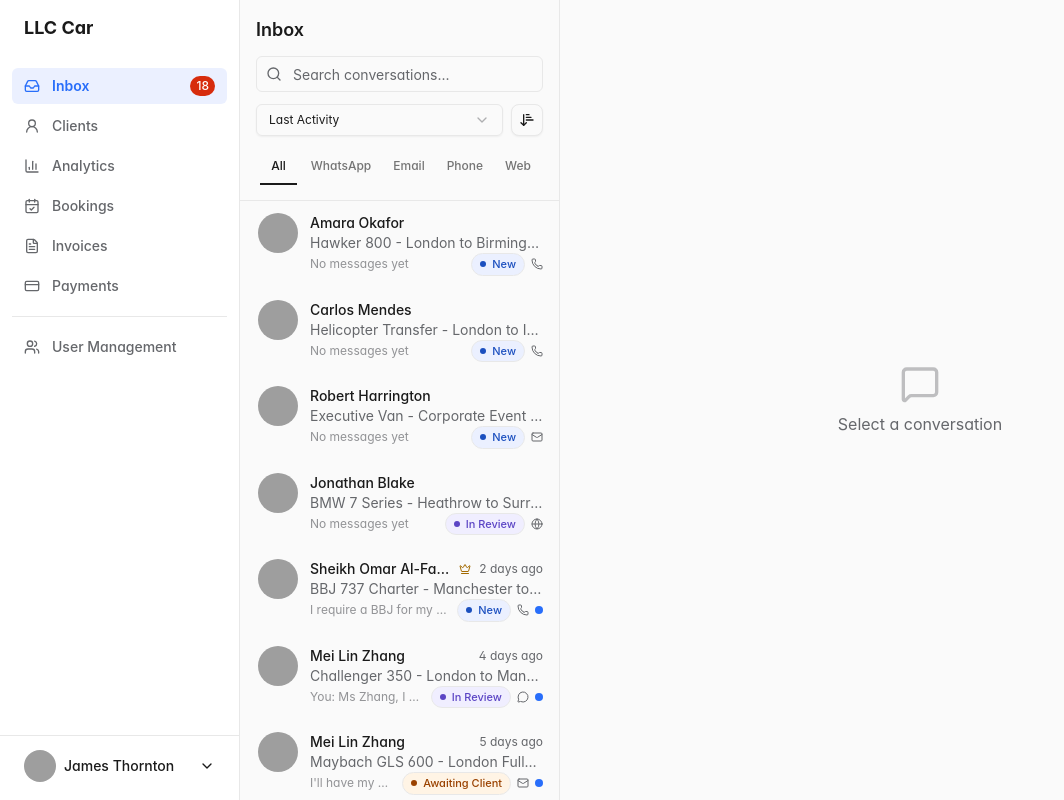
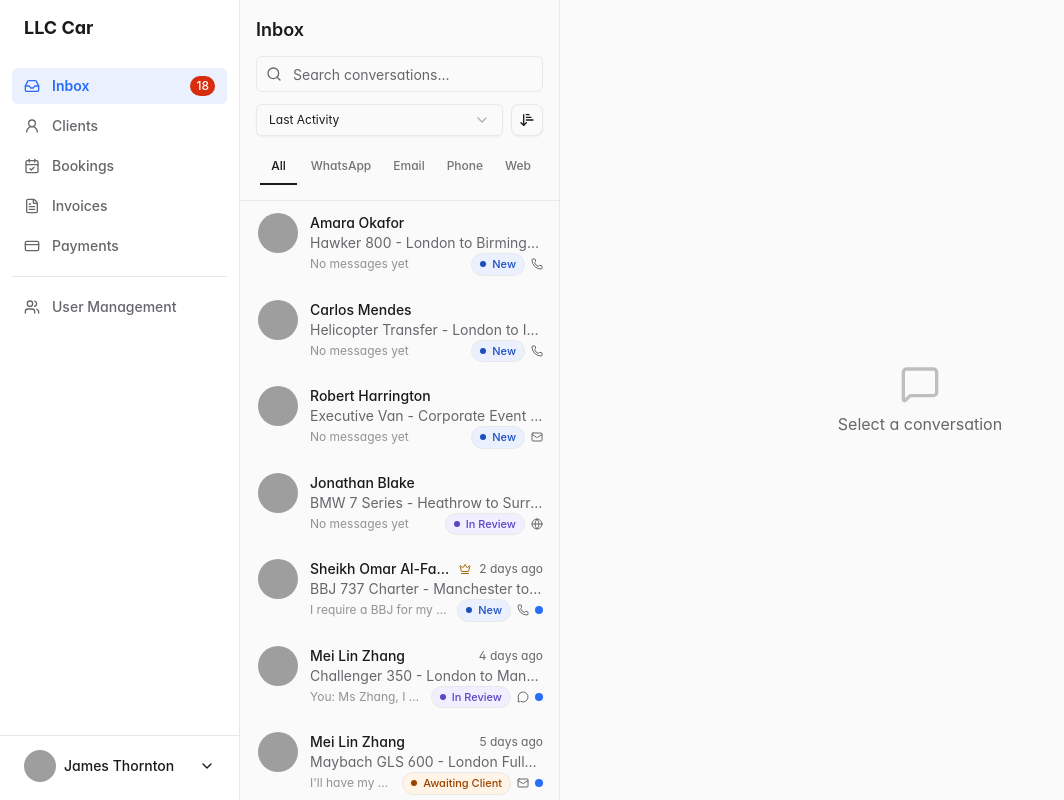
Before and after one commit to r-shelekhov/llc-backoffice-ui, a React (Vite) app: page /inbox in a window 1280 px wide. Shown: the whole page, without its empty margins (0-1064 px from the left). Built offline with nearby package versions, Linux system fonts and the light colour scheme; grey boxes are pictures that could not be loaded.

Commit message:
chore: hide Analytics section from sidebar navigation

```diff
--- a/src/components/layout/sidebar.tsx
+++ b/src/components/layout/sidebar.tsx
@@ -1,6 +1,5 @@
 import { NavLink } from "react-router-dom";
 import {
-  BarChart3,
   Inbox,
   CalendarCheck,
   FileText,
@@ -78,7 +77,6 @@ export function Sidebar() {
           badge={unreadCount}
         />
         <NavItem to="/clients" icon={UserRound} label="Clients" />
-        <NavItem to="/dashboard" icon={BarChart3} label="Analytics" />
         <NavItem to="/bookings" icon={CalendarCheck} label="Bookings" />
         <NavItem to="/invoices" icon={FileText} label="Invoices" />
         <NavItem to="/payments" icon={CreditCard} label="Payments" />
```
